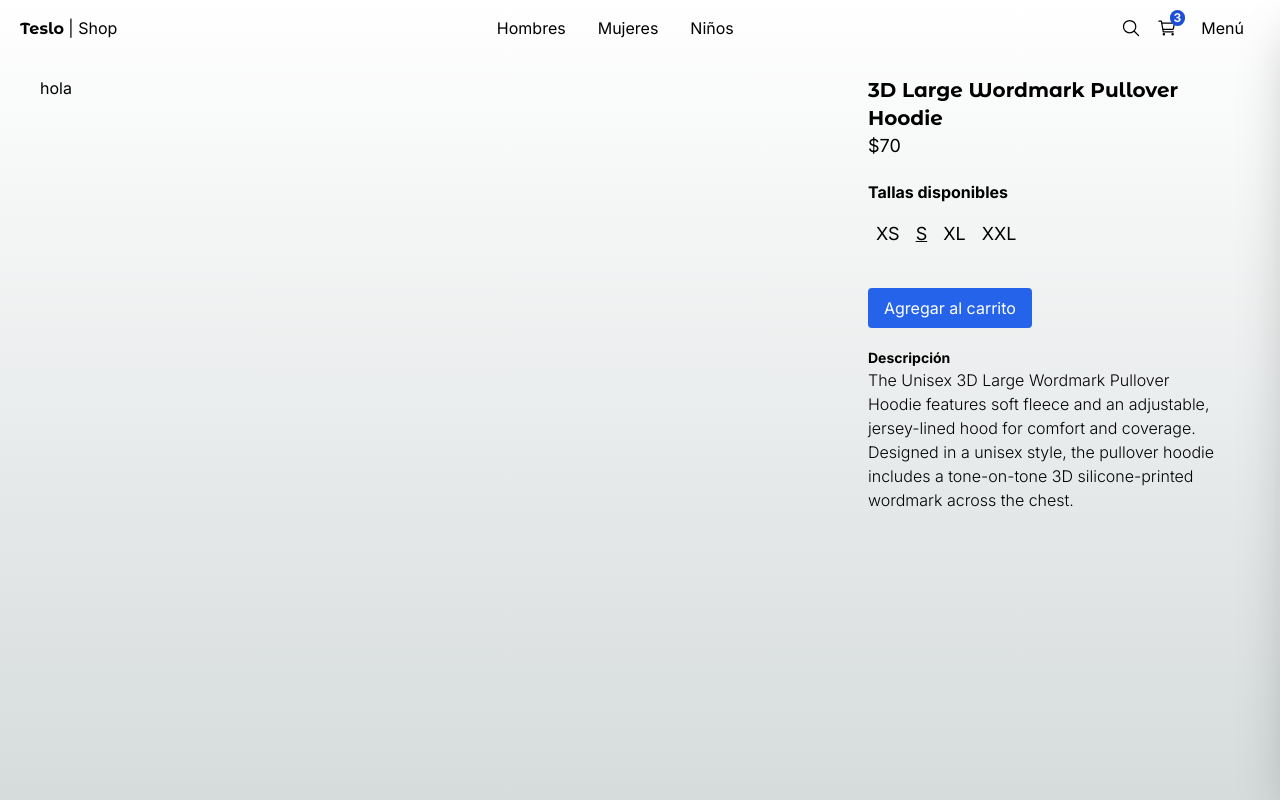
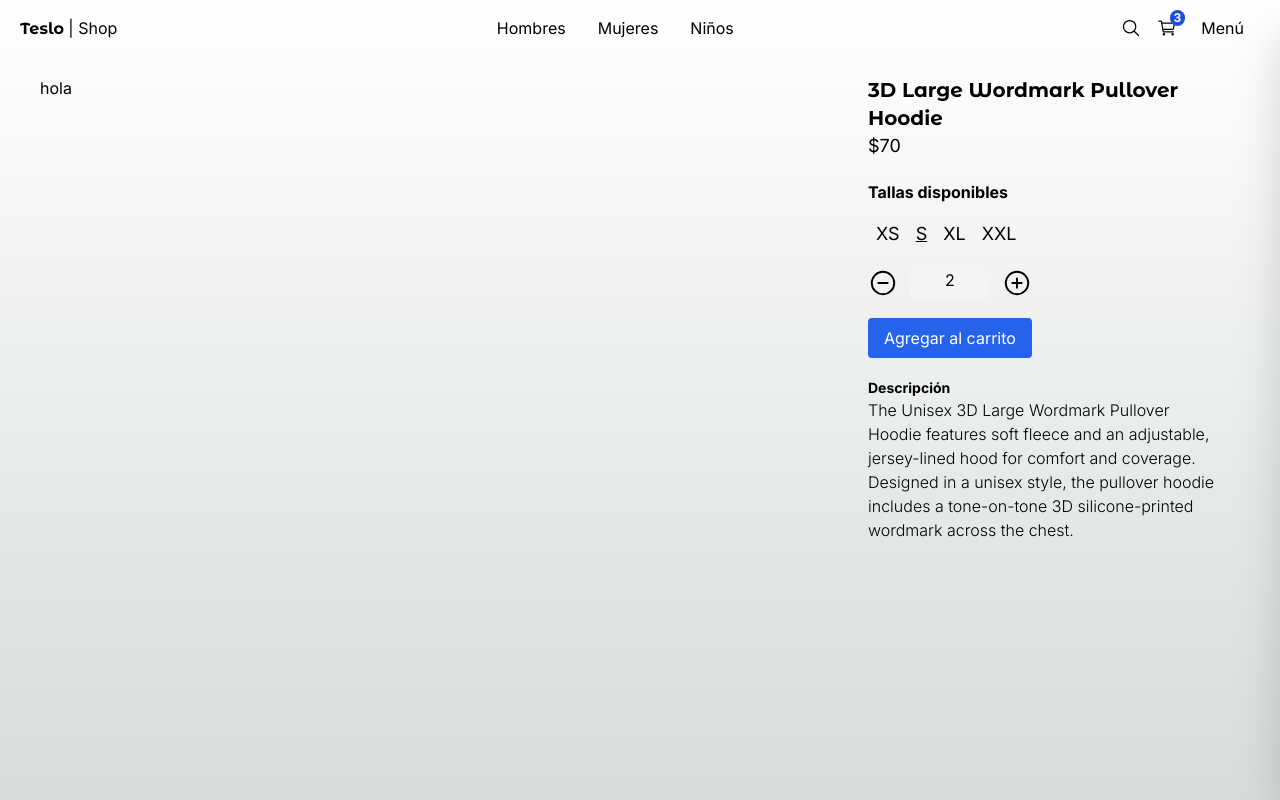
Before and after one commit to DevTalles-corp/next-teslo-shop, a Next.js app: page /product/3d_large_wordmark_pullover_hoodie in a window 1280 px wide. Built offline with nearby package versions, Linux system fonts and the light colour scheme.

Commit message:
QuantitySelector agregado

```diff
--- a/src/app/(shop)/product/[slug]/page.tsx
+++ b/src/app/(shop)/product/[slug]/page.tsx
@@ -2,7 +2,7 @@
 
 import { initialData } from '@/seed/seed';
 import { titleFont } from '@/config/fonts';
-import { SizeSelector } from '@/components';
+import { QuantitySelector, SizeSelector } from '@/components';
 
 interface Props {
   params: {
@@ -47,6 +47,9 @@
 
 
         {/* Selector de Cantidad */ }
+        <QuantitySelector
+          quantity={ 2 }
+        />
 
 
         {/* Button */ }
--- a/src/components/index.ts
+++ b/src/components/index.ts
@@ -7,6 +7,7 @@
 
 
 
+export * from './product/quantity-selector/QuantitySelector';
 export * from './product/size-selector/SizeSelector';
 
 export * from './ui/not-found/PageNotFound';
--- /dev/null
+++ b/src/components/product/quantity-selector/QuantitySelector.tsx
@@ -0,0 +1,40 @@
+'use client';
+
+import { useState } from 'react';
+import { IoAddCircleOutline, IoRemoveCircleOutline } from 'react-icons/io5';
+
+interface Props {
+  quantity: number;
+}
+
+
+
+export const QuantitySelector = ( { quantity }: Props ) => {
+
+  const [ count, setCount ] = useState( quantity );
+
+  const onQuantityChanged = ( value: number ) => {
+
+    if ( count + value < 1 ) return;
+
+    setCount( count + value );
+  };
+
+
+  return (
+    <div className="flex">
+      <button onClick={ () => onQuantityChanged( -1 ) }>
+        <IoRemoveCircleOutline size={ 30 } />
+      </button>
+
+      <span className="w-20 mx-3 px-5 bg-gray-100 text-center rounded">
+        { count }
+      </span>
+
+      <button onClick={ () => onQuantityChanged( +1 ) }>
+        <IoAddCircleOutline size={ 30 } />
+      </button>
+
+    </div>
+  );
+};
```
